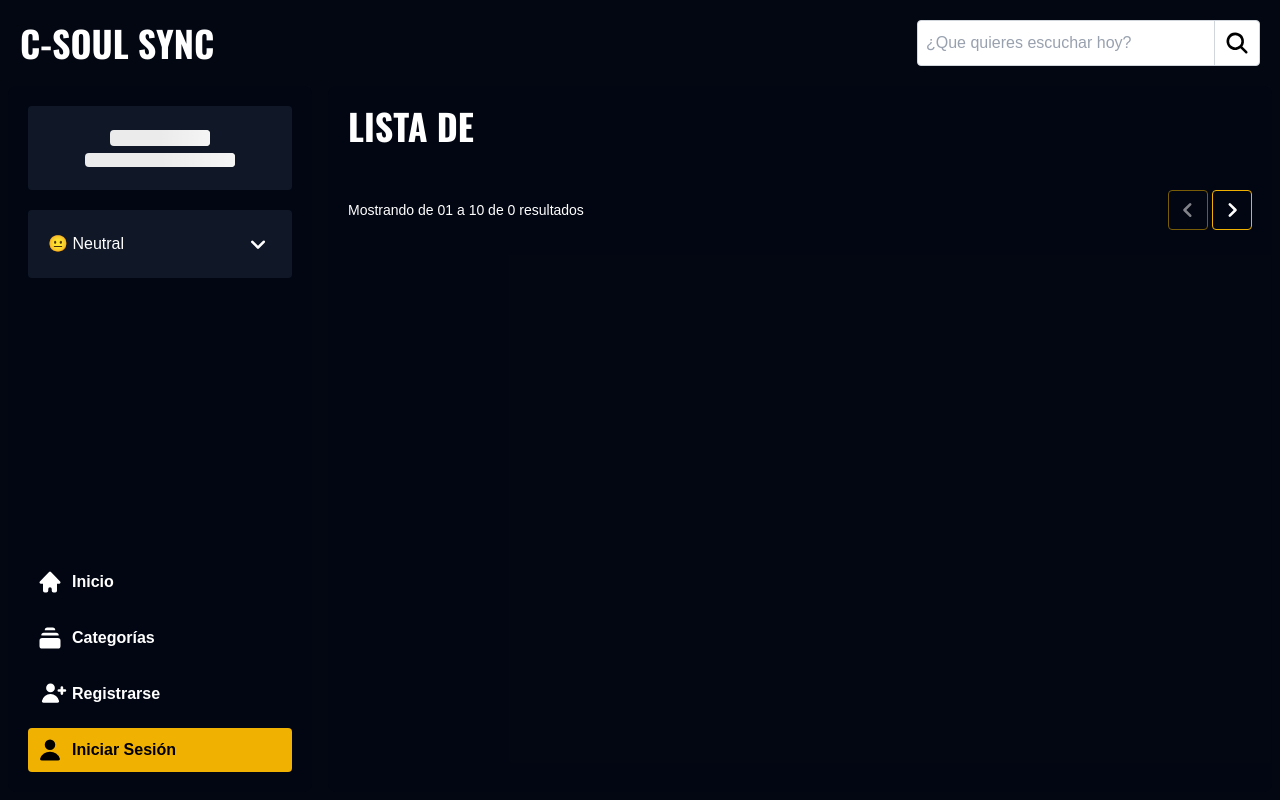
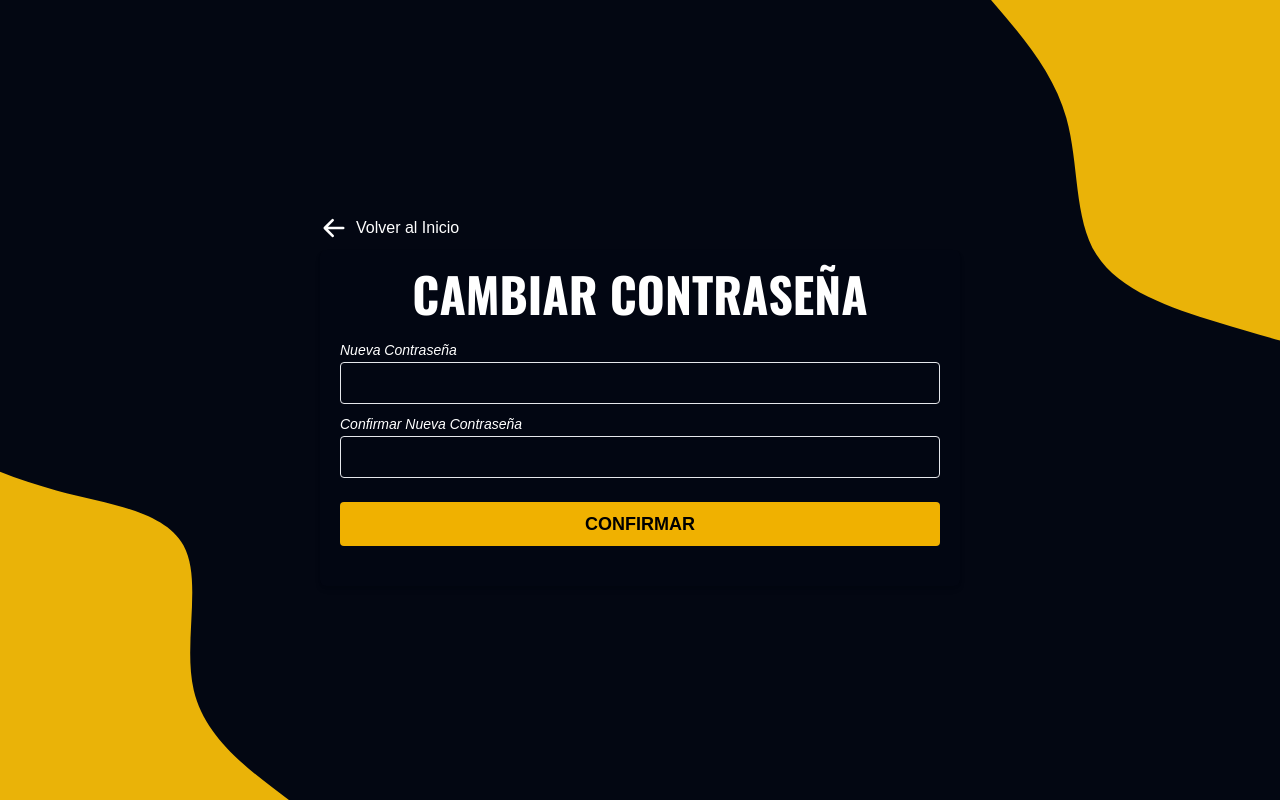
Before and after one commit to camilo51/C_Soul_Sync-Frontend, a Next.js app: page /reset-password in a window 1280 px wide. Before the commit this address had no page. Built offline with nearby package versions, Linux system fonts and the light colour scheme; a web font is replaced by a local one.

Commit message:
feat: creacion de las vistas de reset-password y forgot-password

```diff
--- /dev/null
+++ b/src/app/(auth)/forgot-password/page.tsx
@@ -0,0 +1,5 @@
+import ForgotPassword from "@/features/auth/ForgotPassword";
+
+export default function page() {
+  return <ForgotPassword />
+}
--- /dev/null
+++ b/src/app/(auth)/reset-password/page.tsx
@@ -0,0 +1,5 @@
+import ResetPassword from "@/features/auth/ResetPassword";
+
+export default function page() {
+  return <ResetPassword />
+}
--- /dev/null
+++ b/src/features/auth/ForgotPassword.tsx
@@ -0,0 +1,53 @@
+'use client'
+
+import Form from "@/components/Auth/Form";
+import { ForgotPassword as ForgotPasswordService } from "@/services/authService";
+import { ErrorType, SuccessType } from "@/types";
+import { useRouter } from "next/navigation";
+import { useState } from "react";
+import { toast } from "react-toastify";
+
+export default function ForgotPassword() {
+
+    const [email, setEmail] = useState("");
+    const router = useRouter();
+
+    const handleSubmit = async (e: React.MouseEvent<HTMLButtonElement, MouseEvent>) => {
+        e.preventDefault();
+        const response: SuccessType | ErrorType = await ForgotPasswordService(email);
+
+        if (!response.success) {
+            toast.error(response.message);
+            return;
+        }
+        toast.success(response.message);
+        router.push('/login')
+    }
+
+    return (
+        <Form title="Recuperar mi contraseña">
+            <div className="mb-2">
+                <label htmlFor="email" className="text-sm italic">
+                    Correo Electrónico
+                </label>
+                <input
+                    type="email"
+                    id="email"
+                    name="email"
+                    className="w-full focus:outline-1 focus:outline-yellow-200 border border-gray-200 rounded p-2"
+                    value={email}
+                    onChange={(e) => setEmail(e.target.value)}
+                />
+            </div>
+            <div className="mb-5">
+                <button
+                    type="submit"
+                    className="w-full bg-yellow-500 hover:bg-yellow-400 hover:outline-1 outline-transparent hover:outline-yellow-500 text-black text-lg font-bold py-2 px-4 rounded mt-4 uppercase hover:cursor-pointer transition-all duration-300"
+                    onClick={handleSubmit}
+                >
+                    Enviar Email
+                </button>
+            </div>
+        </Form>
+    )
+}
--- a/src/features/auth/LoginForm.tsx
+++ b/src/features/auth/LoginForm.tsx
@@ -49,7 +49,7 @@ export default function LoginForm() {
                     onChange={(e) => setUser({ ...user, password: e.target.value })}
                 />
             </div>
-            <Link href={"/auth/forgot-password"} className="text-sm inline-block mb-1 underline">
+            <Link href={"/forgot-password"} className="text-sm inline-block mb-1 underline">
                 Recuperar contraseña
             </Link>
             <div className="mb-5">
--- /dev/null
+++ b/src/features/auth/ResetPassword.tsx
@@ -0,0 +1,71 @@
+'use client'
+
+import Form from "@/components/Auth/Form";
+import { ResetPassword as ResetPasswordService } from "@/services/authService";
+import { ErrorType, SuccessType } from "@/types";
+import { useRouter, useSearchParams } from "next/navigation";
+import { useState } from "react";
+import { toast } from "react-toastify";
+
+export default function ResetPassword() {
+
+    const params = useSearchParams();
+    const token = params.get('token');
+    const router = useRouter();
+
+    const [data, setData] = useState({
+        password: '',
+        confirmPassword: ''
+    })
+
+    const handleSubmit = async (e: React.MouseEvent<HTMLButtonElement, MouseEvent>) => {
+        e.preventDefault();
+        const response: SuccessType | ErrorType = await ResetPasswordService({token: token as string, password: data.password, confirmPassword: data.confirmPassword});
+        if (!response.success) {
+           toast.error(response.message);
+           return;
+        }
+        toast.success(response.message);
+        router.push('/login');
+    }
+
+    return (
+        <Form title="Cambiar Contraseña">
+            <div className="mb-2">
+                <label htmlFor="password" className="text-sm italic">
+                    Nueva Contraseña
+                </label>
+                <input
+                    type="password"
+                    id="password"
+                    name="password"
+                    className="w-full focus:outline-1 focus:outline-yellow-200 border border-gray-200 rounded p-2"
+                    value={data.password}
+                    onChange={(e) => setData({ ...data, password: e.target.value })}
+                />
+            </div>
+            <div className="mb-2">
+                <label htmlFor="password" className="text-sm italic">
+                    Confirmar Nueva Contraseña
+                </label>
+                <input
+                    type="password"
+                    id="password"
+                    name="password"
+                    className="w-full focus:outline-1 focus:outline-yellow-200 border border-gray-200 rounded p-2"
+                    value={data.confirmPassword}
+                    onChange={(e) => setData({ ...data, confirmPassword: e.target.value })}
+                />
+            </div>
+            <div className="mb-5">
+                <button
+                    type="submit"
+                    className="w-full bg-yellow-500 hover:bg-yellow-400 hover:outline-1 outline-transparent hover:outline-yellow-500 text-black text-lg font-bold py-2 px-4 rounded mt-4 uppercase hover:cursor-pointer transition-all duration-300"
+                    onClick={handleSubmit}
+                >
+                    Confirmar
+                </button>
+            </div>
+        </Form>
+    )
+}
--- a/src/services/authService.ts
+++ b/src/services/authService.ts
@@ -1,4 +1,4 @@
-import { LoginUserType, RegisterUserType } from "@/types";
+import { LoginUserType, RegisterUserType, ResetPasswordType } from "@/types";
 
 
 export const RegisterUser = async (data: RegisterUserType) => {
@@ -94,3 +94,19 @@ export const ForgotPassword = async (email: string) => {
         throw error;
     }
 }
+
+export const ResetPassword = async ({token, password, confirmPassword}: ResetPasswordType) => {
+    try {
+        const response = await fetch(`${process.env.NEXT_PUBLIC_BACKEND_URL}/auth/reset-password`, {
+            method: "POST",
+            credentials: "include",
+            body: JSON.stringify({ token, password, confirmPassword }),
+            headers: {
+                "Content-Type": "application/json"
+            }
+        })
+        return await response.json();
+    } catch (error) {
+        throw error;
+    }
+}
--- a/src/types/user.ts
+++ b/src/types/user.ts
@@ -22,3 +22,6 @@ export type RegisterUserType = Pick<UserType, "name" | "email"> & {
     password: string;
     confirmPassword: string;
 }
+export type ResetPasswordType = Pick<RegisterUserFormType, "password" | "confirmPassword"> & {
+    token: string;
+}
```
Also changed, not shown: src/components/Navigation.tsx (+0 -14 lines), 1 other file (tests, documents, lock files or other folders).
